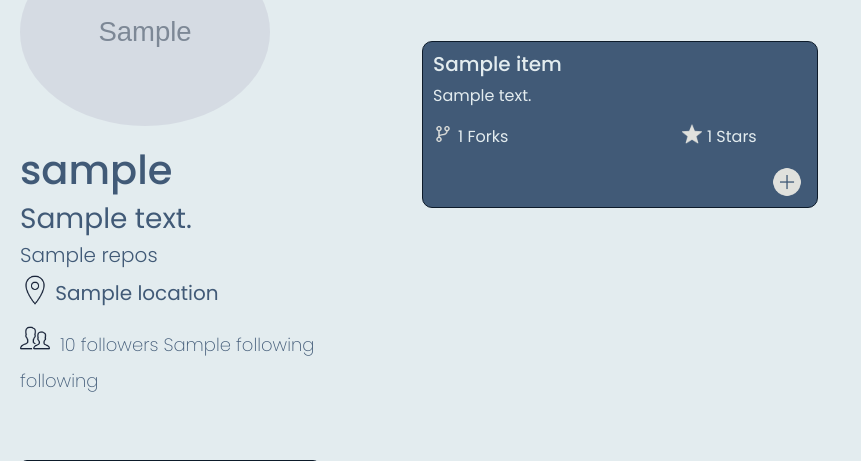
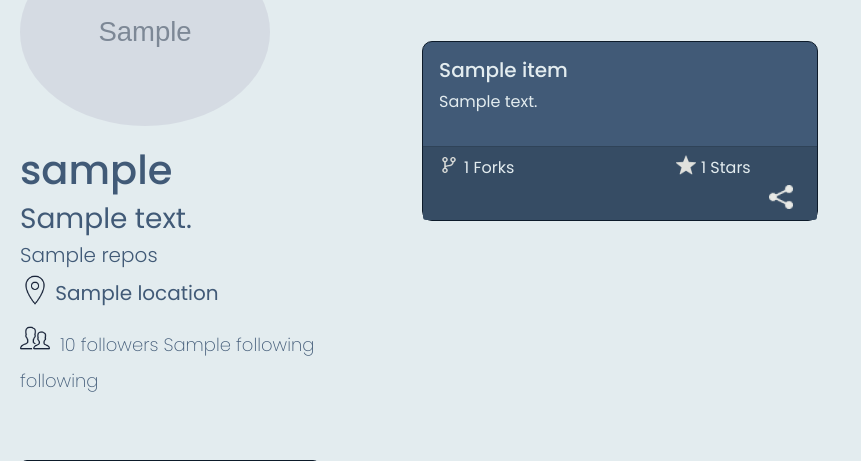
Before and after one commit to DruSadeMumba/git-link, a Flask app: a page that uses web_flask/templates/user.html in a window 1280 px wide. Shown: the part 163-624 px from the top of the page, without its empty margins (0-861 px from the left). Run offline with Flask 3, Linux system fonts and the light colour scheme; grey boxes marked "Sample" are stand-in pictures; a database or web service that is not in the repository returns one stand-in record (values such as "Sample title"); data that the repository does not hold is empty; some libraries are stand-ins or nearby versions.

Commit message:
Style changes

```diff
--- a/web_flask/static/scripts/index.js
+++ b/web_flask/static/scripts/index.js
@@ -1,5 +1,5 @@
 function redirectToUserPage() {
   setTimeout(function() {
-      window.location.href = "http://127.0.0.1:5000/search/github";
-  }, 3000);
+      window.location.href = searchUrl;
+  }, 2000);
 }
--- a/web_flask/static/styles/user.css
+++ b/web_flask/static/styles/user.css
@@ -435,10 +460,24 @@ body   {
     background-color: var(--primary-color);
     width: 97.2%;
     margin: 2.5%;
-    padding: 10px;
     border-radius: 10px;
     border: 1px var(--primary-dark) solid;
   }
+
+  .grid-container .card-body {
+    width: 100%;
+  }
+
+  .grid-container .card-footer {
+    background-color: #364c64;
+  }
+
+  .grid-container .card #more-info  {
+    width: 100%;
+    padding: 0;
+    margin: 0;
+  }
+
 
   #more-info  {
     position: relative;
@@ -456,12 +495,12 @@ body   {
     right: 50px;
   }
 
-  #add-repo  {
+  #share-repo  {
     width: 100%;
     text-align: end;
   }
 
-  #add-repo img {
+  #share-repo img {
     width: 30px;
     margin-right: 5px;
   }
@@ -521,7 +560,7 @@ div .scroll {
   height:60vh;
 }
 
-.card-footer  {
+#foot  {
   position: fixed;
   left: 0;
   bottom: 0;
--- a/web_flask/templates/404.html
+++ b/web_flask/templates/404.html
@@ -17,7 +17,7 @@
   <body>
     <div class="container-fluid">
       <div id="back">
-        <a href="http://127.0.0.1:5000/search/github"><img src="../static/images/back-arrow.png" alt="back"></a>
+        <a href="{{ url_for('app_views.search') }}"><img src="../static/images/back-arrow.png" alt="back"></a>
       </div>
       <div class="paw">
         <div class="paw-print">
--- a/web_flask/templates/index.html
+++ b/web_flask/templates/index.html
@@ -20,6 +20,9 @@
       <h1>Git-Link</h1>
       <h3>Providing real-time GitHub statistics for user accounts.</h3>
     </div>
+    <script>
+        var searchUrl = "{{ url_for('app_views.search') }}";
+    </script>
     <script src="../static/scripts/index.js"></script>
   </body>
 </html>
--- a/web_flask/templates/login.html
+++ b/web_flask/templates/login.html
@@ -40,8 +40,8 @@
             <button onclick="login()">LOGIN</button>
             <h5>or</h5>
             <h5>Sign-up with <a href="#"><img src="../static/images/googles.png" id="gmail" alt="google"></a><a href="#"><img src="../static/images/github-logo.png" id="gitlogo" alt="github"></a></h5>
-            <p>don't have an account? <a href="http://127.0.0.1:5000/signup/"><span>SIGN-UP</span></a></p>
-            <a href="http://127.0.0.1:5000/search/github" id="guest">...continue as guest</a>
+            <p>don't have an account? <a href="{{ url_for('app_views.signup') }}"><span>SIGN-UP</span></a></p>
+            <a href="{{ url_for('app_views.search') }}" id="guest">...continue as guest</a>
           </div>
         </div>
       </section>
--- a/web_flask/templates/profile.html
+++ b/web_flask/templates/profile.html
@@ -17,7 +17,7 @@
     <div class="wrapper">
       <div class="row">
         <div class="col-md-3">
-          <a href="http://127.0.0.1:5000/search/github"><img src="{{ url_for('static', filename='images/back-arrow.png') }}" alt="back" id="back"></a>
+          <a href="{{ url_for('app_views.search') }}"><img src="{{ url_for('static', filename='images/back-arrow.png') }}" alt="back" id="back"></a>
           <h1 id="username"></h1>
           <h2 id="email"></h2>
         </div>
--- a/web_flask/templates/sign-up.html
+++ b/web_flask/templates/sign-up.html
@@ -50,8 +50,8 @@
             <button onclick="register()">CREATE ACCOUNT</button>
             <h5>or</h5>
             <h5>Sign-up with <a href="#"><img src="../static/images/googles.png" id="gmail" alt="google"></a><a href="#"><img src="../static/images/github-logo.png" id="gitlogo" alt="github"></a></h5>
-            <p>already have an account? <a href="http://127.0.0.1:5000/login"><span>LOGIN</span></a></p>
-            <a href="http://127.0.0.1:5000/search/github" id="guest">...continue as guest</a>
+            <p>already have an account? <a href="{{ url_for('app_views.login') }}"><span>LOGIN</span></a></p>
+            <a href="{{ url_for('app_views.search') }}" id="guest">...continue as guest</a>
           </div>
         </div>
       </section>
--- a/web_flask/templates/user.html
+++ b/web_flask/templates/user.html
@@ -19,7 +19,7 @@
         <div class="search">
           <img src="{{ url_for('static', filename='images/menu.png') }}" id="open-menu" alt="menu" onclick="openNav()">
           <form id="search-form" method="POST" action="/search">
-            <input type="text" name="username" placeholder="search github user">
+            <input id="search-input" type="text" name="username" placeholder="search github user">
             <img src="{{ url_for('static', filename='images/search.png') }}" id="search">
           </form>
         </div>
@@ -32,7 +32,6 @@
               <h1>MENU</h1>
             </div>
           </div>
-          <a href="http://127.0.0.1:5000/profile/"><h2 id="profile">Profile</h2></a>
           <a href="{{ url_for('app_views.login') }}"><h2 id="login">Login</h2></a>
           <h2 id="share">Share</h2>
         </div>
@@ -69,14 +68,18 @@
             <div class="grid-container">
               {% for repo in repo_info %}
               <div class="card">
+                <div class="card-body">
                   <h5 id="repo-name">{{ repo.name }}</h5>
                   <p id="description">{{ repo.description }}</p>
+                </div>
+                <div class="card-footer" id="card-foot">
                   <p id="more-info">
                     <span id="forks"> <img src="{{ url_for('static', filename='images/code-fork.png') }}" alt="fork">{{ repo.forks_count }} Forks</span>
                     <span id="stars"><img src="{{ url_for('static', filename='images/star.png') }}" alt="star">{{ repo.stargazers_count }} Stars</span>
                   </p>
-                <div id="add-repo">
-                  <img id="savebtn" src="{{ url_for('static', filename='images/add.png') }}" alt="save" onclick="firebaseSave()">
+                  <div id="share-repo">
+                    <span id="shares"><img src="{{ url_for('static', filename='images/share.png') }}" alt="share"></span>
+                  </div>
                 </div>
               </div>
               {% endfor %}
@@ -85,7 +88,7 @@
         </div>
       </section>
     </div>
-    <div class="card-footer">
+    <div id="foot" class="card-footer">
       <h5><img src="{{ url_for('static', filename='images/copyright-dark.png') }}" alt="copyright"><a href="https://github.com/DruSadeMumba/git-link" id="github-link">2024 Git-Link</a></h5>
     </div>
     <script src="{{ url_for('static', filename='scripts/jquery-3.6.0.js') }}"></script>
```
Also changed, not shown: other parts of web_flask/static/styles/user.css (+50 -16 lines). Lines whose indentation alone changed are shown as unchanged.
